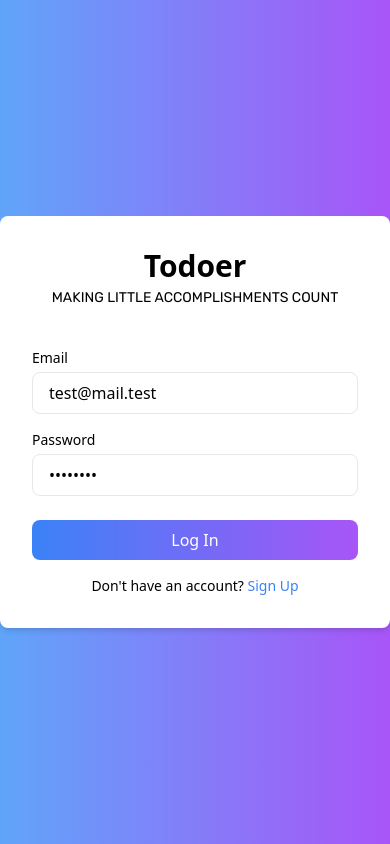
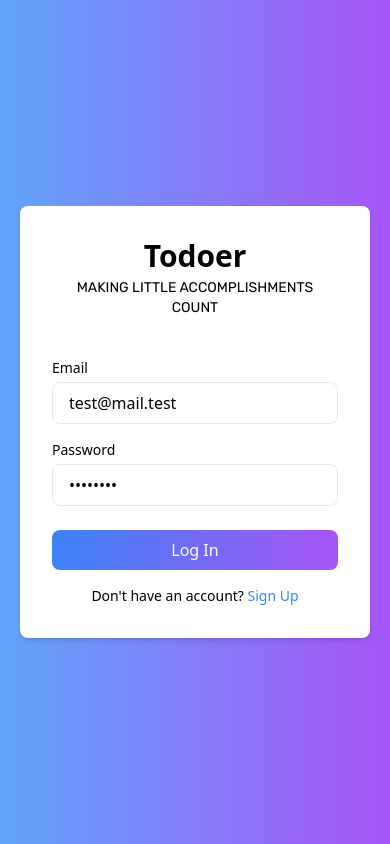
Before and after one commit to esdeguzman/todoer, a Next.js app: page / in a window 390 px wide. Built offline with nearby package versions, Linux system fonts and the light colour scheme.

Commit message:
Added css for login container

```diff
--- a/src/styles/globals.css
+++ b/src/styles/globals.css
@@ -65,3 +65,9 @@ body {
     display: none;
   }
 }
+
+@media (max-width: 640px) {
+  .login-container {
+    padding: 20px; /* Adjust the padding value as needed */
+  }
+}
```
